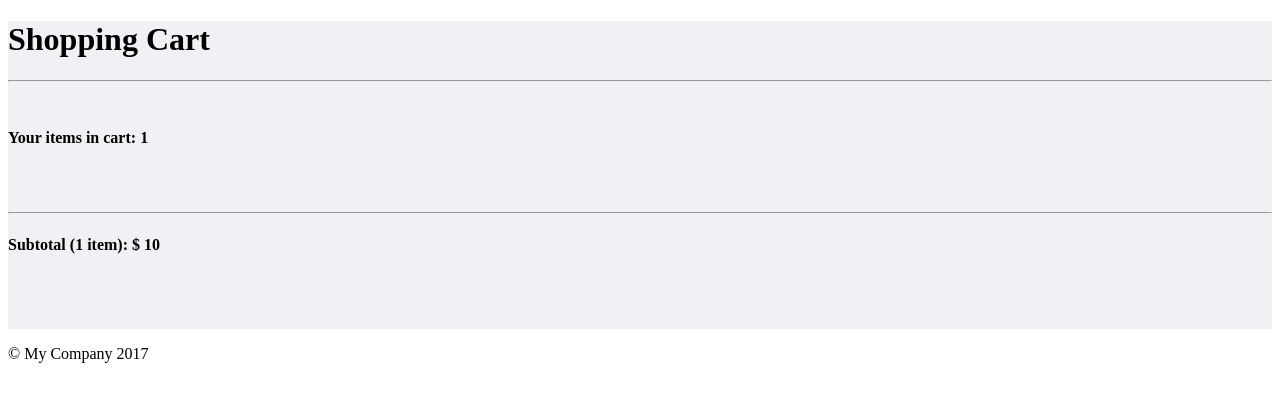
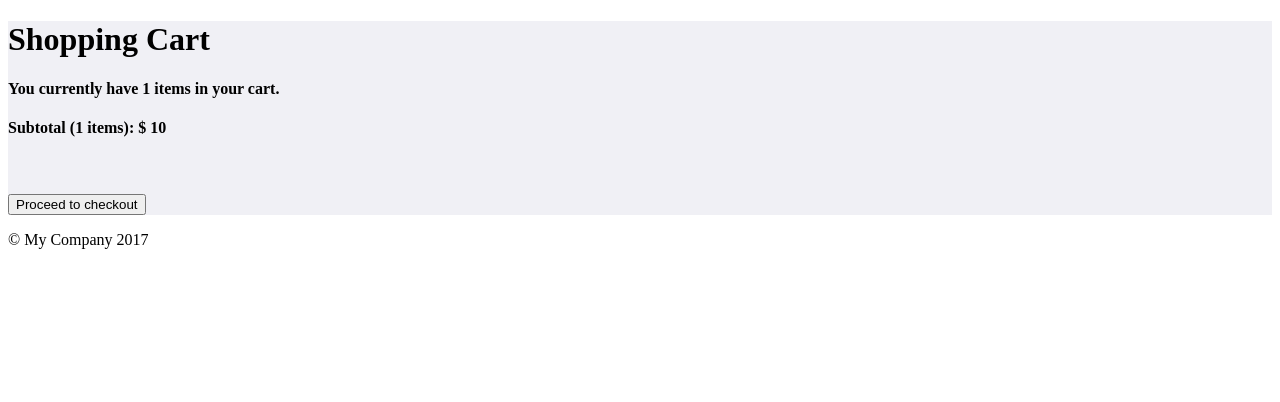
Before and after one commit to angel-santiago31/electrop, a Yii app: template frontend/views/item/cart-view.php in a window 1280 px wide. Shown: the top 402 px of the page. Run offline with PHP 8.4 and a stand-in for Yii, Linux system fonts and the light colour scheme; the template is opened without the code that fills it: most values are stand-ins (such as "Sample title", 1, 10 or a date in 2020); data that the repository does not hold is empty; some libraries are stand-ins or nearby versions.

Commit message:
Cart Cosmetic Update

```diff
--- a/frontend/views/item/_cart_item.php
+++ b/frontend/views/item/_cart_item.php
@@ -5,7 +5,6 @@
 use yii\helpers\Html;
 
 $this->title = 'Cart Items';
-
 ?>
 <div class="site-about">
     <div class"container">
--- a/frontend/views/item/cart-view.php
+++ b/frontend/views/item/cart-view.php
@@ -7,15 +7,12 @@ use yii\helpers\Html;
 $this->title = 'Shopping Cart';
 //$this->params['breadcrumbs'][] = $this->title;
 ?>
-<div class="site-about">
-    <div class"container">
-        <div class"col-sm-12">
-            <h1><?= Html::encode($this->title) ?></h1>
-            <hr>
-            <br>
-            <h4>Your items in cart: <?= $itemsCount ?>  </h4>
-            <br>
-            <br>
+<div class="container">
+      <div class="panel panel-default">
+          <div class="panel-heading">
+              <h1><i class="glyphicon glyphicon-shopping-cart"></i> <?= Html::encode($this->title) ?></h1>
+          </div>
+          <div class="panel-body">
               <?php
                   $positions = \Yii::$app->cart->positions;
                   //var_dump($positions);
@@ -25,12 +22,15 @@ $this->title = 'Shopping Cart';
                       //var_dump($position);
                   }
               ?>
-            <hr>
-            <h4 class="pull-right">Subtotal (<?= $itemsCount?> item): $ <?= $total?> </h4>
-            <br>
-            <br>
-            <br>
-            <?= Html::Button('Proceed to Checkout',['class' => 'submit pull-right'])?>
+              <?php if (Yii::$app->user->isGuest): ?>
+                <h4>You currently have <?= $itemsCount ?> items in your cart.</h4>
+              <?php endif ?>
+              <?php if (!Yii::$app->user->isGuest): ?>
+                <h4><?= Yii::$app->user->identity->first_name ?>, you currently have <?= $itemsCount ?> items in your cart.</h4>
+              <?php endif ?>
+
+              <h4 class="pull-right">Subtotal (<?= $itemsCount?> items): $ <?= $total?> </h4> <br><br>
+              <?= Html::submitButton('<i class="glyphicon glyphicon-send"></i> Proceed to checkout', ['class' => 'btn btn-danger pull-right redCss']) ?>
           </div>
       </div>
 </div>
--- a/frontend/views/layouts/main.php
+++ b/frontend/views/layouts/main.php
@@ -48,7 +48,7 @@ AppAsset::register($this);
         $menuItems[] = '<li>'
             . Html::beginForm(['/site/logout'], 'post')
             . Html::submitButton(
-                'Logout (' . Yii::$app->user->identity->email . ')',
+                'Logout (' . Yii::$app->user->identity->first_name . ')',
                 ['class' => 'btn btn-link logout']
             )
             . Html::endForm()
```
Lines whose indentation alone changed are shown as unchanged.
